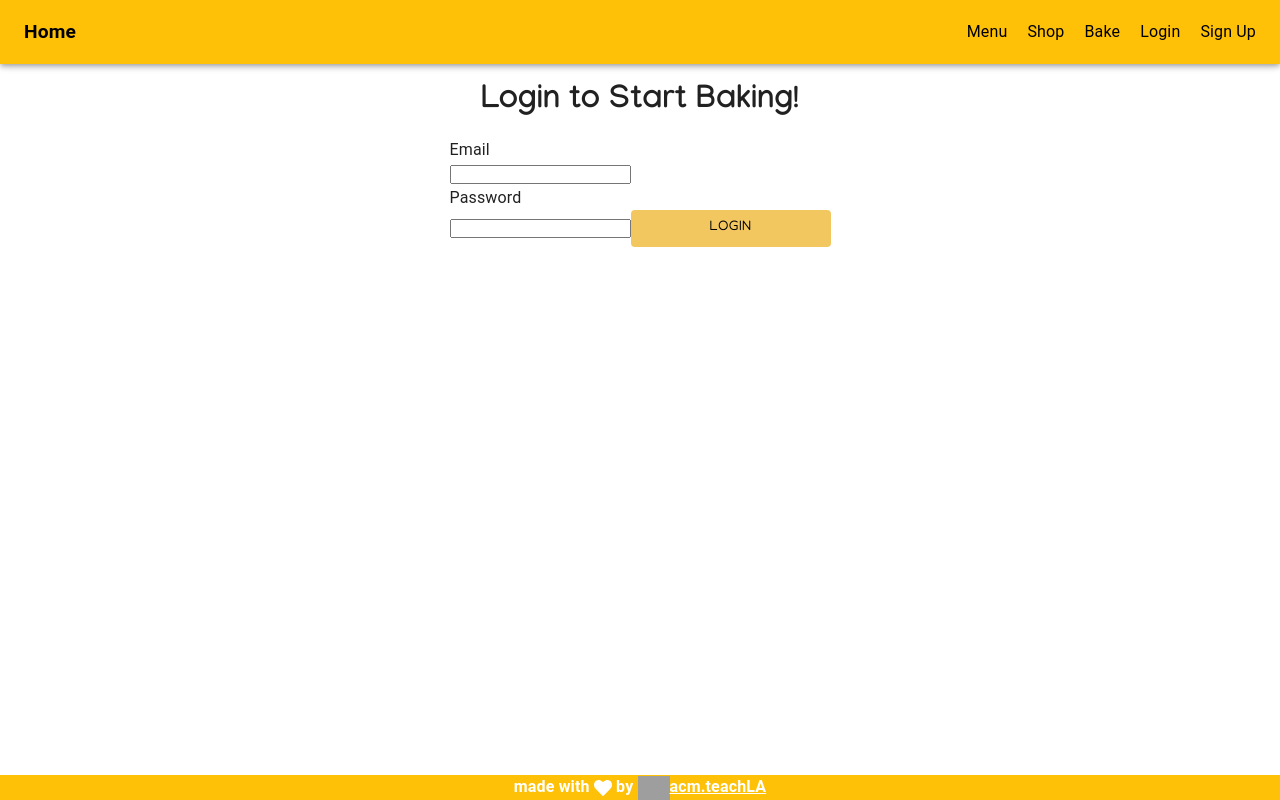
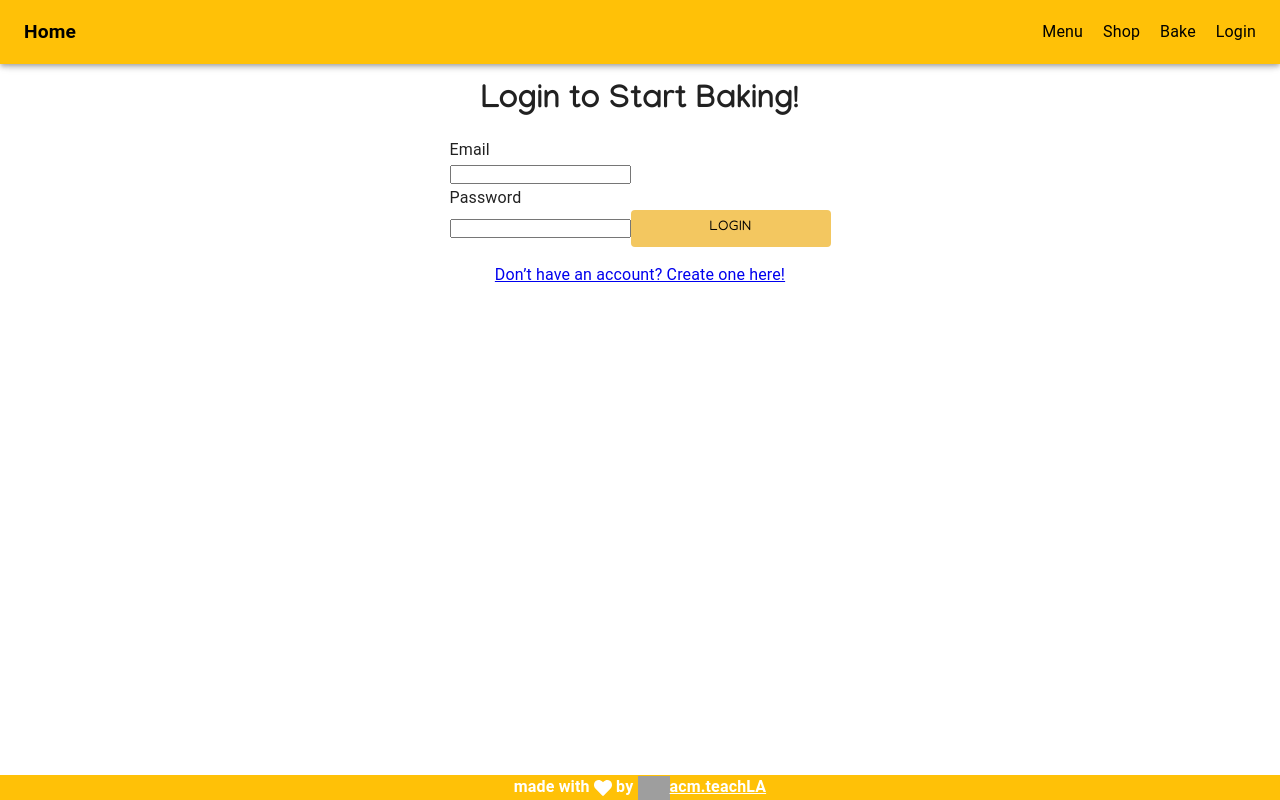
Before and after one commit to uclaacm/cookie-jar, a React (Vite) app: page /login in a window 1280 px wide. Built offline with nearby package versions, Linux system fonts and the light colour scheme; grey boxes are pictures that could not be loaded.

Commit message:
Move link to signup page from navbar to login page (#52)

```diff
--- a/src/components/Layout.tsx
+++ b/src/components/Layout.tsx
@@ -69,9 +69,6 @@ const Layout: React.FC<LayoutProps> = ({ children }) => {
             <Link to="/login" style={{ color: 'black', textDecoration: 'none' }}>
               Login
             </Link>
-            <Link to="/signup" style={{ color: 'black', textDecoration: 'none' }}>
-              Sign Up
-            </Link>
           </div>
         </Toolbar>
       </AppBar>
--- a/src/components/Login.tsx
+++ b/src/components/Login.tsx
@@ -61,6 +61,10 @@ const Login: React.FC = () => {
         {error && <p className="error">{error}</p>}
         <Button type="submit" className='login-button'>Login</Button>
       </form>
+
+      <a href="/signup">
+        Don&rsquo;t have an account? Create one here!
+      </a>
     </div>
   );
 };
```
